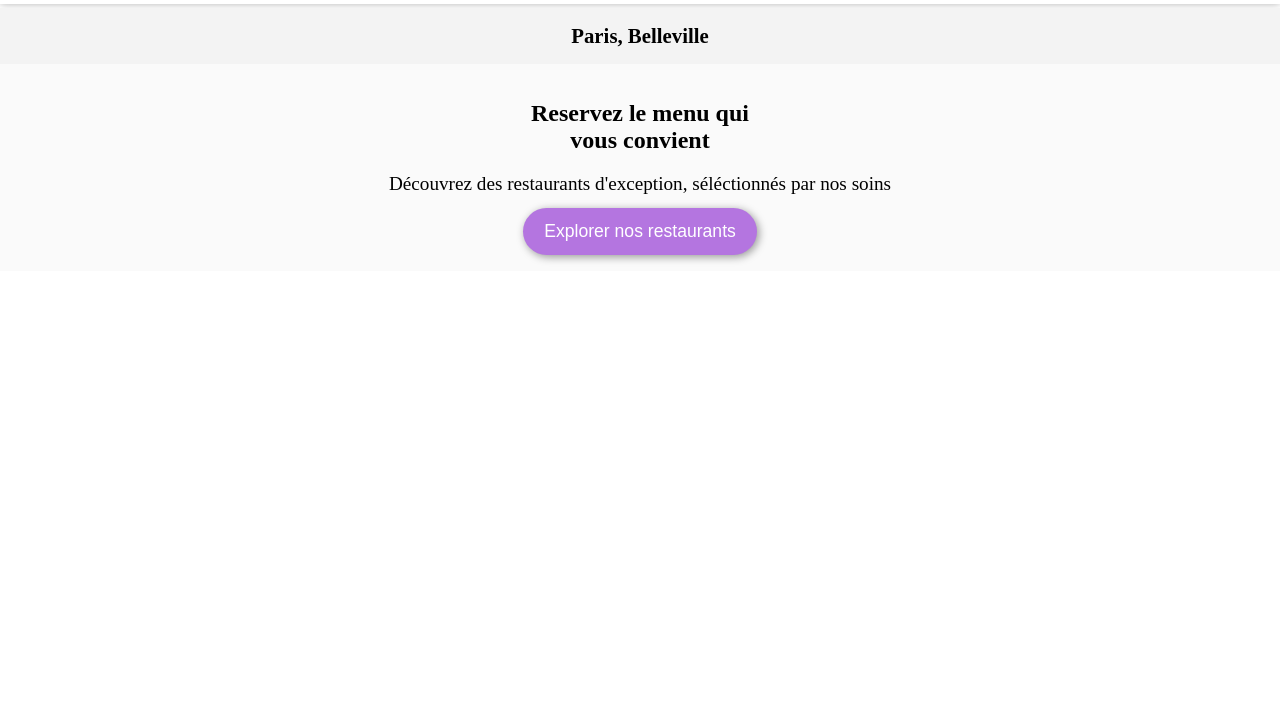
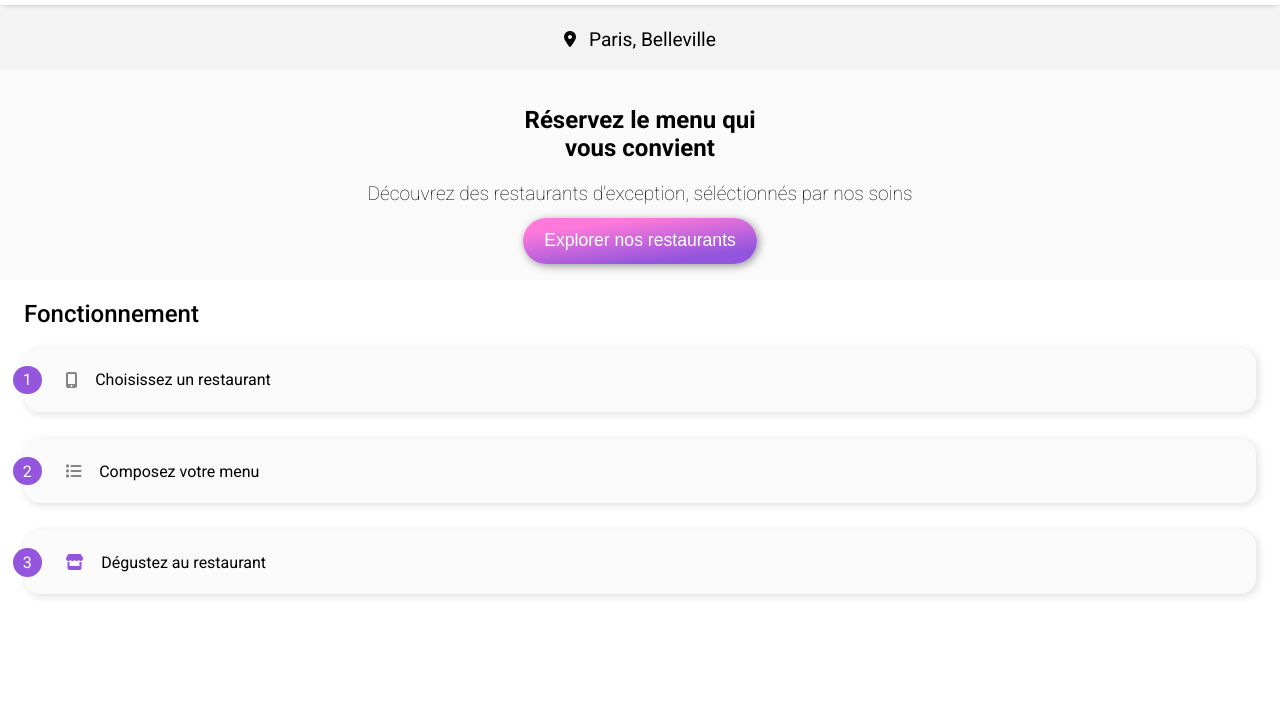
Before and after one commit to NassimHachem/OpenClassroomsProjects, a website: page index.html in a window 1280 px wide. Shown: the part 75-800 px from the top of the page. Drawn offline with Linux system fonts and the light colour scheme; a web font is replaced by a local one.

Commit message:
Création variable & avancer card item

```diff
--- a/index.html
+++ b/index.html
@@ -3,26 +3,55 @@
         <link rel="stylesheet" type="text/css" href="css/style.css">
         <meta charset="utf-8">
         <meta name="viewport" content="width=device-width, initial-scale=1.0">
+        <script src="https://kit.fontawesome.com/8ca1cbec3f.js" crossorigin="anonymous"></script>
+        <link rel="preconnect" href="https://fonts.gstatic.com">
+        <link rel="preconnect" href="https://fonts.gstatic.com">
+        <link href="https://fonts.googleapis.com/css2?family=Roboto:ital,wght@0,100;0,300;0,400;0,500;0,700;0,900;1,100;1,300;1,400;1,500;1,700;1,900&family=Shrikhand&display=swap" rel="stylesheet">
         <title>Test site</title>
     </head>
 
     <body>
 
         <header>
-            <h1 class="title">OhMyFood</h1>
+            <h1 class="title">Ohmyfood</h1>
         </header>
 
         <main>
 
-            <h3 class="location">Paris, Belleville</h3>
+            <div class="location">
+                <i class="fas fa-map-marker-alt"></i>
+                <h3 class="location__txt">Paris, Belleville</h3>
+            </div>
 
             <div class="explore">
-                <h2 class="explore__title">Reservez le menu qui <br>vous convient</h2>
+                <h2 class="explore__title">Réservez le menu qui <br>vous convient</h2>
                 <p class="explore__description">Découvrez des restaurants d'exception, séléctionnés par nos soins</p>
                 <input type="button" value="Explorer nos restaurants" class="explore__btn">
             </div>
 
+            <section class="container step">
+                <h2 class="step__title">Fonctionnement</h2>
 
+                <div class="step__card">
+                    <div class="step__card__item">
+                        <span class="step__card__item__number">1</span>
+                        <i class="fas fa-mobile-alt"></i>
+                        <span class="step__card__item__txt">Choisissez un restaurant</span>
+                    </div>
+
+                    <div class="step__card__item">
+                        <span class="step__card__item__number">2</span>
+                        <i class="fas fa-list"></i>
+                        <span class="step__card__item__txt">Composez votre menu</span>
+                    </div>
+
+                    <div class="step__card__item"">
+                        <span class="step__card__item__number">3</span>
+                        <i class="fas fa-store" id="third-item"></i>
+                        <span class="step__card__item__txt">Dégustez au restaurant</span>
+                    </div>
+                </div>
+            </section>
 
 
 
--- /dev/null
+++ b/sass/Utils/_variables.scss
@@ -0,0 +1,12 @@
+$color-primary: #9356DC;
+$color-secondary: #FF79DA;
+$color-tertiary: #99E2D0;
+
+@mixin gradian {
+    background: rgb(9,9,121);
+    background: linear-gradient(-7deg, rgba(147,85,221,1) 20%, rgba(255,121,218,1) 80%);
+}
+
+@mixin gradian-hover {
+    background: linear-gradient(-7deg,rgba(147,85,221,0.9) 20%, rgba(255,121,218,0.9) 80%);
+}
--- a/sass/main.scss
+++ b/sass/main.scss
@@ -1,10 +1,16 @@
+@import "Utils/variables";
+
+.container{
+    margin: 0 1.5rem;
+}
 body{
     margin: 0;
-
+    font-family: 'Roboto', sans-serif;
 
 }
 
 .title{
+    font-family: 'Shrikhand', cursive;
     text-align: center;
     padding: 1.3rem;
     box-shadow: 0 0 8px rgba(0,0, 0, 0.3);
@@ -16,9 +22,16 @@ body{
     background-color: #F3F3F3;
     margin-top: 4px;
     text-align: center;
-    font-size: 1.3rem;
-    padding: 1rem;
     margin-bottom: 0;
+    display: flex;
+    justify-content: center;
+    align-items: center;
+
+        &__txt{
+            font-weight: 400;
+            font-size: 1.2rem;
+            margin-left: .8rem;
+        }
 }
 
 .explore{
@@ -30,10 +43,12 @@ body{
     background-color: #fafafa;
     padding: 1rem;
     text-align: center;
+    font-weight: 500;
 
     &__description{
         font-size: 1.2rem;
         margin: 0;
+        font-weight: 250;
 
     }
 
@@ -43,11 +58,64 @@ body{
         margin-top: 0.8rem;
         width: auto;
         cursor: pointer;
-        background-color: rgb(180, 117, 224);
+        @include gradian;
         color: white;
         border: none;
         border-radius: 2rem;
         box-shadow: 2px 2px 8px rgba(0,0, 0, 0.4);
 
+        &:hover{
+            @include gradian-hover;
+            box-shadow: 2px 2px 8px rgba(0,0, 0, 0.57);
+        }
+
     }
 }
+
+.step{
+
+    &__title{
+        font-weight: 500;
+    }
+
+    &__card{
+
+        display: flex;
+        flex-direction: column;
+
+
+        &__item{
+            width: 100%;
+            background-color: #fafafa;
+            height: 4rem;
+            align-items: center;
+            display: flex;
+            box-shadow: 2px 2px 9px rgba(90, 90, 90, 0.2);
+            border-radius: 1rem;
+            margin-bottom: 1.7rem;
+
+                &__number{
+                    margin-right: 1.5rem;
+                    margin-left: -0.7rem;
+                    padding: .3rem;
+                    border-radius: 100%;
+                    width: 1.2rem;
+                    text-align: center;
+                    color: #fff;
+                    background-color: $color-primary;
+                }
+
+                & i{
+                    color: #858585;
+                    margin-right: 1.1rem;
+                }
+                #third-item{
+                    color: $color-primary;
+                }
+
+        }
+    }
+
+
+
+}
--- a/test.css
+++ b/test.css
@@ -1,15 +1,19 @@
-.ball{
-    background: chartreuse;
-    width: 10rem;
-    height: 10rem;
-    margin: 200px auto;
-    border-radius: 100%;
+.btn{
+    background-color: rgba(1, 28, 55, 0);
+    border: 4px solid black;
+    border-radius: 10rem;
+    cursor: pointer;
+    font-size: 3rem;
+    position: absolute;
+    right: 700px;
+    top: 200px;
+    padding: 2rem;
+    transition: transform .5s, background .5s .2s;
+    color: green;
+
 }
 
-.btn{
-    margin-left: 750px;
-    font-size: 3rem;
-    cursor: pointer;
-    border: 2px solid black;
-    padding: 1rem;
+.btn:hover{
+    transform: scale(1.15);
+    background: rgba(1, 28, 55, 1);
 }
```
Also changed, not shown: test.html (+1 -8 lines), css/style.css, 1 other file.
